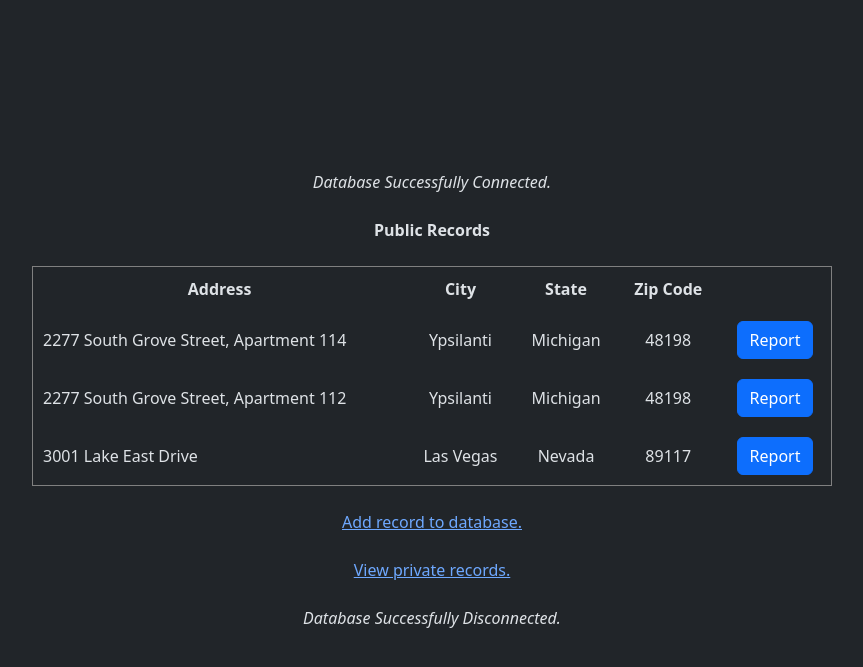
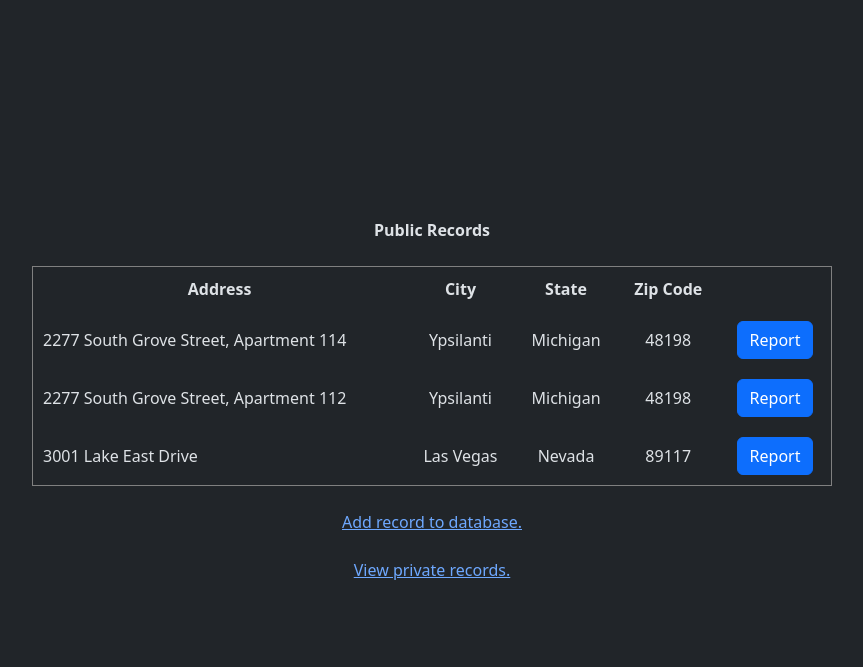
Before and after one commit to oMNiVoiDZeRo/mutiny, a PHP site: page /index.php in a window 1280 px wide. Shown: the top 667 px of the page, without its empty margins (208-1071 px from the left). Run offline with PHP 8.4, Linux system fonts and the light colour scheme; data comes from the database, SQL or seed files in the repository.

Commit message:
Converted database connection messages into html comments.

```diff
--- a/footer.php
+++ b/footer.php
@@ -1,5 +1,5 @@
 <?php
 echo '<br/>';
 mysqli_close($conn);
-if($conn !== true){echo '<center><em>Database Successfully Disconnected.</em></center>';}
+if($conn !== true){echo '<!-- Database Successfully Disconnected. -->';}
 ?>
--- a/header.php
+++ b/header.php
@@ -4,6 +4,6 @@ $user = 'root';
 $pass = '';
 $database = 'mutiny';
 $conn = mysqli_connect($server, $user, $pass, $database);
-if($conn == true){echo '<center><em>Database Successfully Connected.</em></center>';}
+if($conn == true){echo '<!-- Database Successfully Connected. -->';}
 echo '<br/>';
 ?>
```
